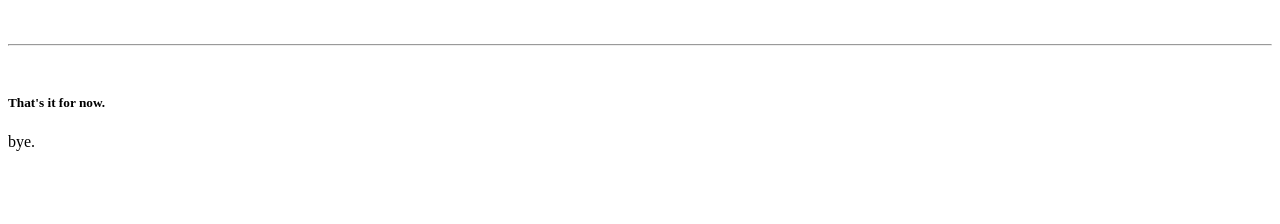
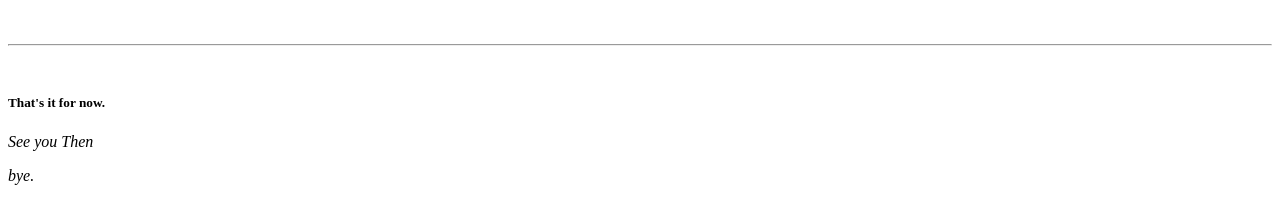
Before and after one commit to sanjayps24/Web-dev, a plain HTML site: page index.html in a window 1280 px wide. Shown: the part 48-272 px from the top of the page. Drawn offline with Linux system fonts and the light colour scheme.

Commit message:
Updated message in index.html

```diff
--- a/index.html
+++ b/index.html
@@ -11,6 +11,7 @@
     <hr>
     <br>
     <h5>That's it for now.</h5>
-    <p>bye.</p>
+    <p><i>See you Then</i></p>
+    <p><i>bye.</i></p>
   </body>
 </html>
```
